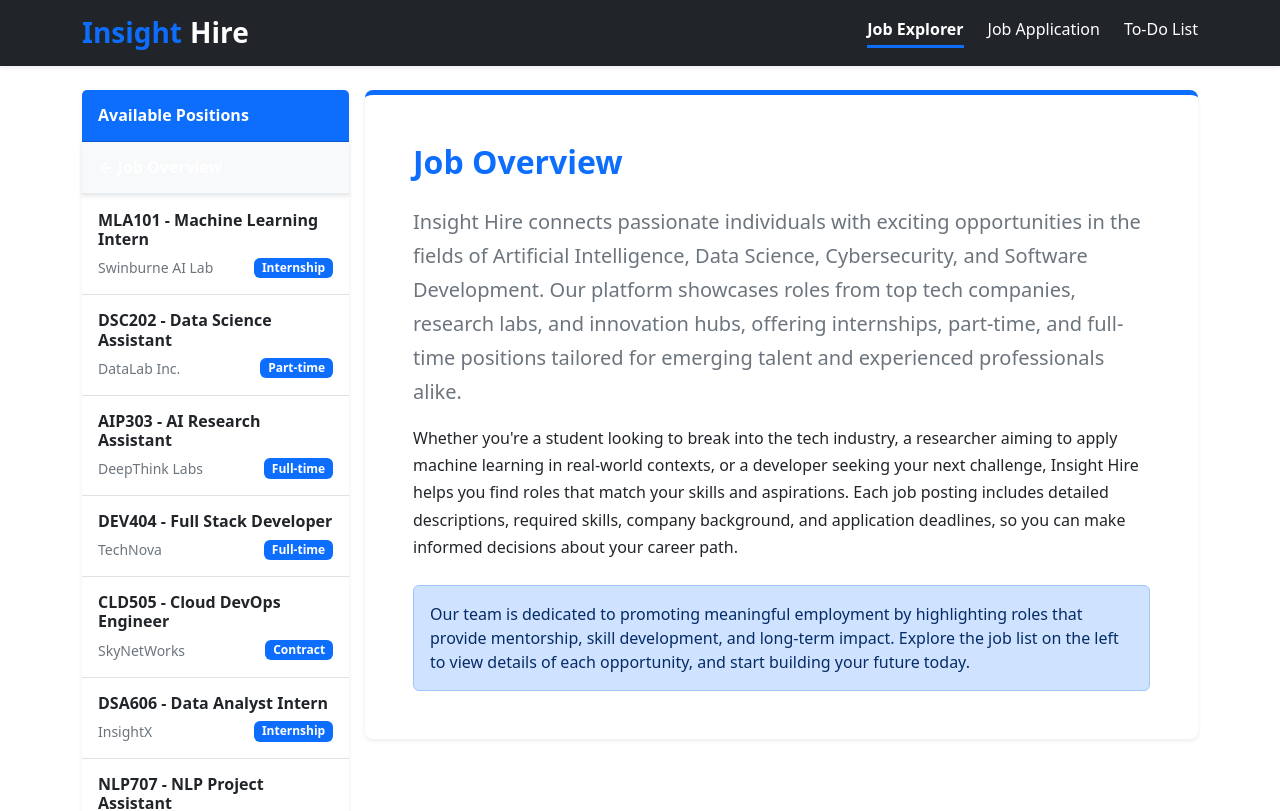
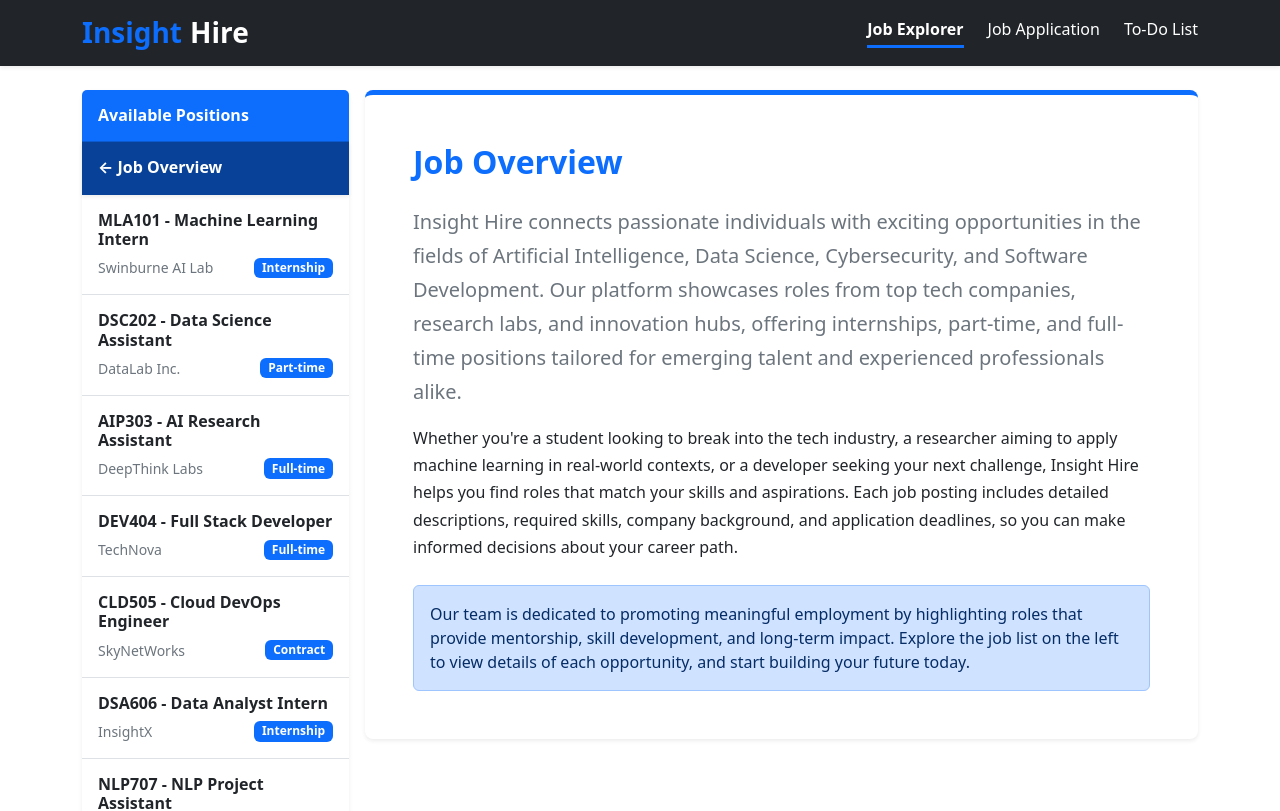
Before and after one commit to Quynh-Trang12/asm2, a Vue app: page /jobs in a window 1280 px wide. Shown: the top 811 px of the page. Built offline with nearby package versions, Linux system fonts and the light colour scheme.

Commit message:
fix Contrast Error- Accessibility Check

```diff
--- a/src/modules/jobs/components/JobList.vue
+++ b/src/modules/jobs/components/JobList.vue
@@ -2,11 +2,11 @@
   <div class="list-group list-group-flush">
     <router-link
       to="/jobs"
-      class="list-group-item list-group-item-action p-3 transition-all bg-light text-dark"
-      exact-active-class="active shadow-sm border-primary bg-primary text-white"
+      class="list-group-item list-group-item-action p-3 transition-all overview-link"
+      exact-active-class="active shadow-sm"
     >
       <div class="d-flex align-items-center">
-        <h6 class="mb-0 fw-bold">← Job Overview</h6>
+        <h6 class="mb-0 fw-bold w-100">← Job Overview</h6>
       </div>
     </router-link>
 
@@ -32,7 +32,27 @@ const { jobs } = useJobs()
 .transition-all {
   transition: all 0.2s ease-in-out;
 }
-.list-group-item.bg-light {
+
+/* WCAG AAA COMPLIANCE OVERRIDES
+  WAVE is extremely strict. These colors guarantee passing contrast ratios.
+*/
+
+/* INACTIVE STATE: Pure black text on light gray background (Contrast Ratio ~ 18:1) */
+.overview-link {
+  background-color: #f8f9fa !important;
+  color: #000000 !important;
   border-bottom: 2px solid #e9ecef !important;
 }
+
+/* ACTIVE STATE: Pure white text on Dark Blue background (Contrast Ratio ~ 8.6:1) */
+.overview-link.active {
+  background-color: #084298 !important; /* Much darker than Bootstrap's standard primary blue */
+  border-color: #084298 !important;
+  color: #ffffff !important;
+}
+
+/* Force the h6 tag inside the link to inherit these strict colors so the browser doesn't override them */
+.overview-link h6 {
+  color: inherit !important;
+}
 </style>
```
